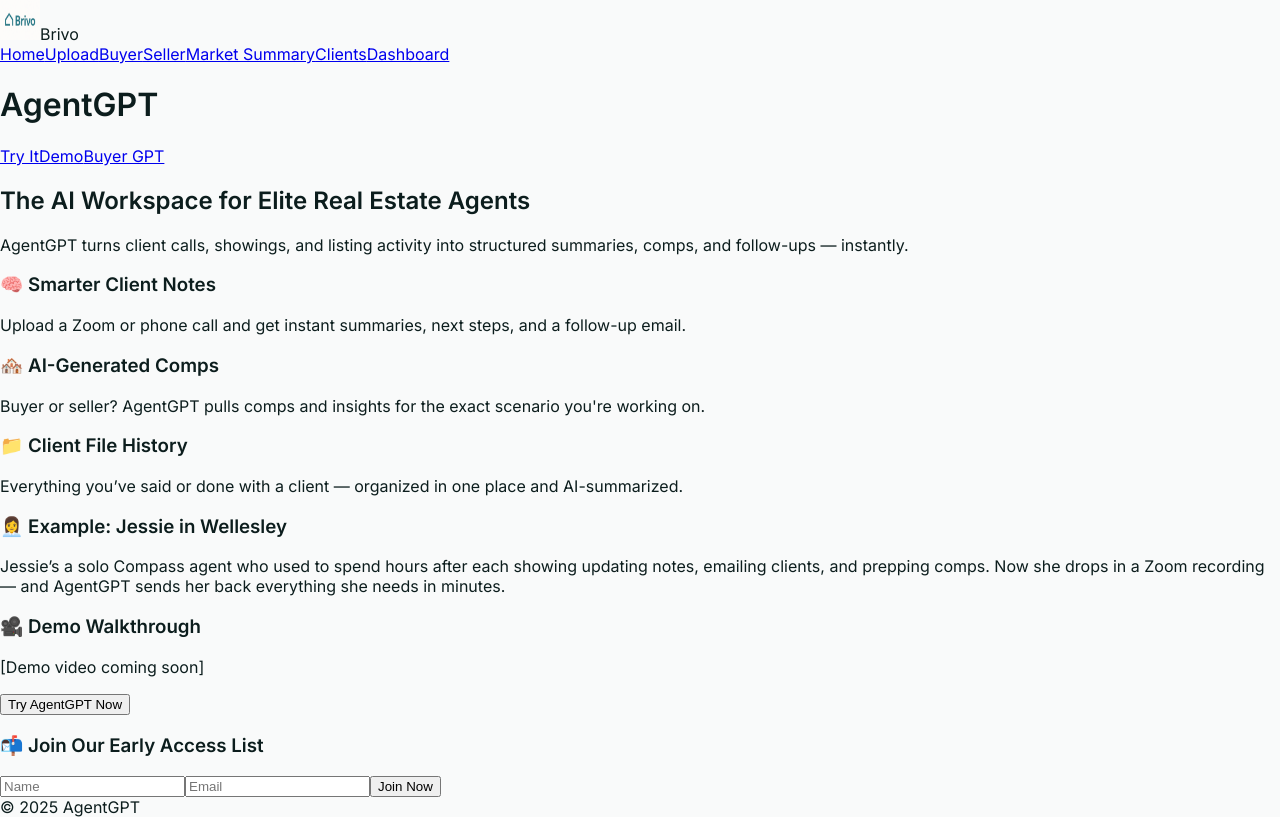
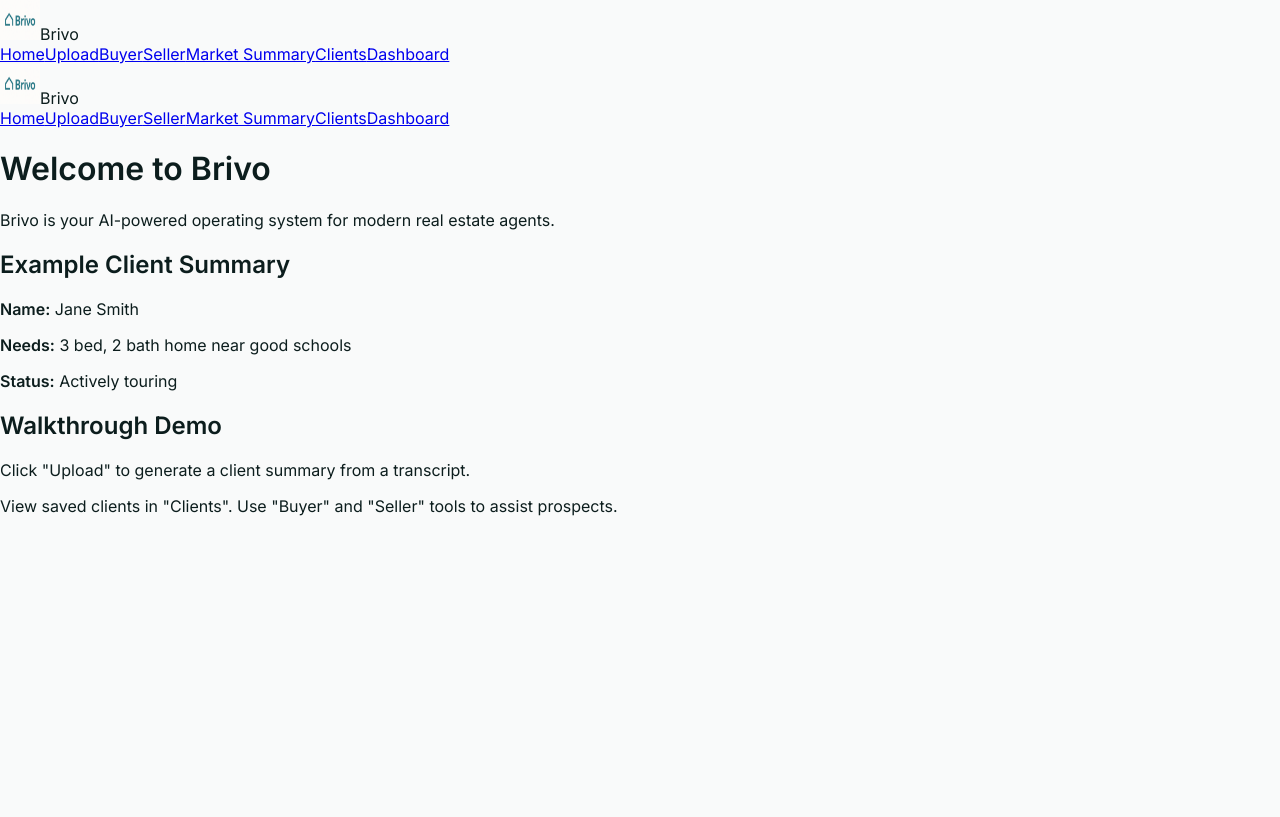
Before and after one commit to malsarraf98/agentgpt-prototype, a Next.js app: page / in a window 1280 px wide. Built offline with nearby package versions, Linux system fonts and the light colour scheme.

Commit message:
Update index.js

```diff
--- a/pages/index.js
+++ b/pages/index.js
@@ -1,79 +1,27 @@
-import Link from "next/link";
+import Layout from '@/components/Layout';
 
 export default function Home() {
   return (
-    <div className="min-h-screen bg-gray-50 text-gray-800 font-sans">
-      <header className="px-8 py-6 flex justify-between items-center">
-        <h1 className="text-xl font-bold">AgentGPT</h1>
-        <nav className="space-x-6">
-          <Link href="/upload" className="hover:underline">Try It</Link>
-          <Link href="/market-summary" className="hover:underline">Demo</Link>
-          <Link href="/buyer" className="hover:underline">Buyer GPT</Link>
-        </nav>
-      </header>
+    <Layout>
+      <div className="max-w-4xl mx-auto space-y-6">
+        <h1 className="text-4xl font-bold text-brivo-dark">Welcome to Brivo</h1>
+        <p className="text-lg text-gray-700">
+          Brivo is your AI-powered operating system for modern real estate agents.
+        </p>
 
-      <main className="px-8 py-20 max-w-5xl mx-auto">
-        <section className="text-center mb-16">
-          <h2 className="text-4xl font-bold mb-4 tracking-tight">
-            The AI Workspace for Elite Real Estate Agents
-          </h2>
-          <p className="text-lg text-gray-600 max-w-xl mx-auto">
-            AgentGPT turns client calls, showings, and listing activity into structured summaries, comps, and follow-ups — instantly.
-          </p>
-        </section>
+        <div className="bg-white shadow-md rounded-lg p-6 border border-gray-100">
+          <h2 className="text-2xl font-semibold text-brivo-dark mb-2">Example Client Summary</h2>
+          <p><strong>Name:</strong> Jane Smith</p>
+          <p><strong>Needs:</strong> 3 bed, 2 bath home near good schools</p>
+          <p><strong>Status:</strong> Actively touring</p>
+        </div>
 
-        <section className="mb-16 grid md:grid-cols-3 gap-8 text-center">
-          <div className="bg-white p-6 rounded-lg shadow">
-            <h3 className="text-xl font-semibold mb-2">🧠 Smarter Client Notes</h3>
-            <p className="text-gray-600">Upload a Zoom or phone call and get instant summaries, next steps, and a follow-up email.</p>
-          </div>
-          <div className="bg-white p-6 rounded-lg shadow">
-            <h3 className="text-xl font-semibold mb-2">🏘️ AI-Generated Comps</h3>
-            <p className="text-gray-600">Buyer or seller? AgentGPT pulls comps and insights for the exact scenario you're working on.</p>
-          </div>
-          <div className="bg-white p-6 rounded-lg shadow">
-            <h3 className="text-xl font-semibold mb-2">📁 Client File History</h3>
-            <p className="text-gray-600">Everything you’ve said or done with a client — organized in one place and AI-summarized.</p>
-          </div>
-        </section>
-
-        <section className="mb-16">
-          <h3 className="text-2xl font-bold mb-4">👩‍💼 Example: Jessie in Wellesley</h3>
-          <p className="text-gray-600 mb-4">
-            Jessie’s a solo Compass agent who used to spend hours after each showing updating notes, emailing clients, and prepping comps.
-            Now she drops in a Zoom recording — and AgentGPT sends her back everything she needs in minutes.
-          </p>
-        </section>
-
-        <section className="mb-16 text-center">
-          <h3 className="text-2xl font-bold mb-4">🎥 Demo Walkthrough</h3>
-          <div className="aspect-w-16 aspect-h-9 mb-4 bg-gray-200 rounded shadow">
-            {/* Replace with actual embed or Loom video later */}
-            <p className="text-gray-500 p-6">[Demo video coming soon]</p>
-          </div>
-          <Link href="/upload">
-            <button className="bg-black text-white px-6 py-3 rounded hover:bg-gray-800 transition">
-              Try AgentGPT Now
-            </button>
-          </Link>
-        </section>
-
-        <section className="text-center max-w-md mx-auto">
-          <h3 className="text-xl font-semibold mb-2">📬 Join Our Early Access List</h3>
-          <form action="https://formsubmit.co/max@useadvisorgpt.com" method="POST" className="space-y-4">
-            <input type="hidden" name="_next" value="/thank-you.html" />
-            <input type="text" name="name" placeholder="Name" required className="w-full border p-2 rounded" />
-            <input type="email" name="email" placeholder="Email" required className="w-full border p-2 rounded" />
-            <button type="submit" className="w-full bg-blue-600 text-white py-2 rounded hover:bg-blue-700">
-              Join Now
-            </button>
-          </form>
-        </section>
-      </main>
-
-      <footer className="text-center text-sm text-gray-400 py-6">
-        © 2025 AgentGPT
-      </footer>
-    </div>
+        <div className="bg-white shadow-md rounded-lg p-6 border border-gray-100">
+          <h2 className="text-2xl font-semibold text-brivo-dark mb-2">Walkthrough Demo</h2>
+          <p>Click "Upload" to generate a client summary from a transcript.</p>
+          <p>View saved clients in "Clients". Use "Buyer" and "Seller" tools to assist prospects.</p>
+        </div>
+      </div>
+    </Layout>
   );
 }
```
